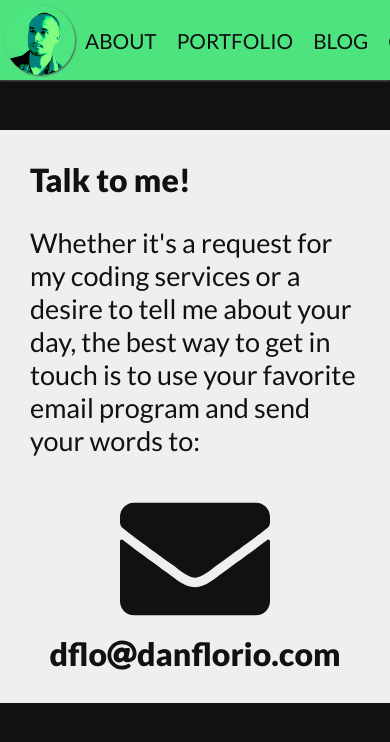
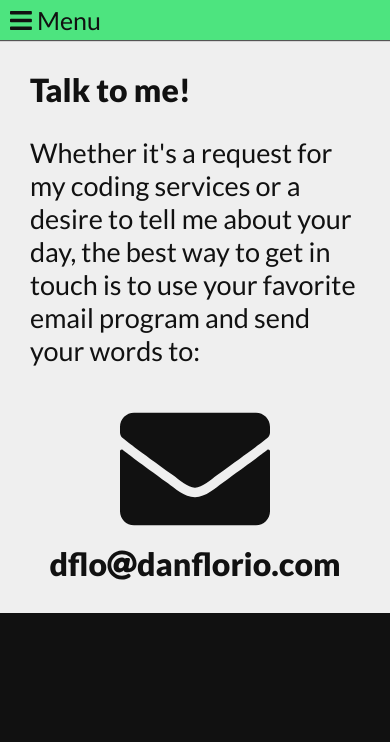
Before and after one commit to djflorio/dan-florio-site, a React (Create React App) app: page /contact in a window 390 px wide. Shown: the top 742 px of the page. Built offline with nearby package versions, Linux system fonts and the light colour scheme.

Commit message:
edit menu sizing

```diff
--- a/src/pages/about/AboutPage.css
+++ b/src/pages/about/AboutPage.css
@@ -86,7 +86,7 @@
 @media (max-width: 600px) {
   .about {
     position: relative;
-    margin-top: 50px;
+    margin-top: 40px;
     top: auto;
     left: auto;
     right: auto;
--- a/src/pages/contact/ContactPage.css
+++ b/src/pages/contact/ContactPage.css
@@ -36,10 +36,7 @@
 
 @media (max-width: 600px) {
   .contact {
-    top: 50px;
-    left: 0;
-    right: 0;
-    bottom: 0;
+    margin-top: 40px;
     padding: 30px;
   }
 }
--- a/src/pages/portfolio/PortfolioPage.css
+++ b/src/pages/portfolio/PortfolioPage.css
@@ -38,7 +38,7 @@
 @media (max-width: 600px) {
   .portfolio {
     position: relative;
-    margin-top: 50px;
+    margin-top: 40px;
     top: auto;
     left: auto;
     right: auto;
--- a/src/parts/navigation/mobile-nav/MobileNav.css
+++ b/src/parts/navigation/mobile-nav/MobileNav.css
@@ -2,12 +2,12 @@
   position: fixed;
   top: 0;
   width: 100%;
-  height: 50px;
-  background-color: #111;
-  box-shadow: 0 3px 5px #111;
+  height: 40px;
+  background-color: rgb(77, 228, 127);
+  box-shadow: 0 1px 1px #555;
   box-sizing: border-box;
   z-index: 2;
-  color: #efefef;
+  color: #111;
   font-family: 'Lato', sans-serif;
 }
 
@@ -15,7 +15,7 @@
   position: absolute;
   top: 5px;
   left: 10px;
-  font-size: 30px;
+  font-size: 25px;
   cursor: pointer;
 }
 
@@ -25,7 +25,7 @@
 
 .mobile-nav__view {
   position: relative;
-  margin-top: 50px;
+  margin-top: 40px;
   background-color: #111;
   padding: 5px;
 }
--- a/src/parts/navigation/top-nav/TopNav.css
+++ b/src/parts/navigation/top-nav/TopNav.css
@@ -9,6 +9,11 @@
   z-index: 100;
   text-transform: uppercase;
   box-shadow: 0 1px 2px #555;
+  transition: 0.3s;
+}
+
+.top-nav--small {
+  height: 40px;
 }
 
 .top-nav__avatar {
@@ -16,6 +21,11 @@
   height: 70px;
   margin: 5px 0 0 5px;
   box-shadow: 1px 1px 2px #555;
+  transition: 0.3s;
+}
+
+.top-nav--small .top-nav__avatar {
+  height: 30px;
 }
 
 .top-nav__menu {
@@ -30,3 +40,9 @@
   color: #111;
   margin: 10px;
 }
+
+@media (max-width: 600px) {
+  .top-nav {
+    display: none;
+  }
+}
--- a/src/parts/navigation/top-nav/TopNav.js
+++ b/src/parts/navigation/top-nav/TopNav.js
@@ -11,14 +11,34 @@ import Navigation from '../Navigation';
 
 
 class TopNav extends React.Component {
+
+  constructor(props) {
+    super(props);
+    this.state = {
+      scrollTop: window.scrollY,
+      mobileOpen: false
+    }
+  }
+
+  componentDidMount() {
+    window.onscroll = () => {
+      this.setState({
+        scrollTop: window.scrollY
+      });
+    }
+  }
+
   render() {
+
+    const shrinkNav = this.state.scrollTop > 80;
+    const topNavClass = "top-nav" + (shrinkNav ? " top-nav--small" : "");
 
     if (this.props.match.url === "/") {
       return null;
     }
 
     return (
-      <div className="top-nav">
+      <div className={topNavClass}>
         <NavLink to="/">
           <img className="top-nav__avatar" src={avatar} />
         </NavLink>
```
